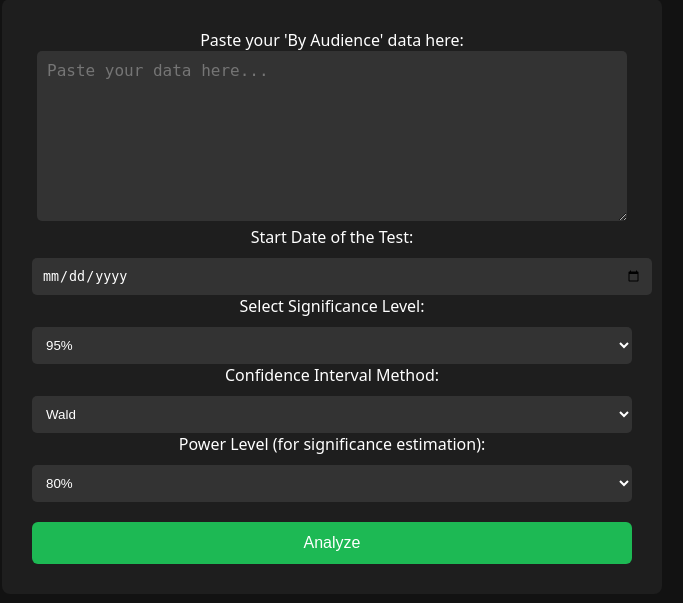
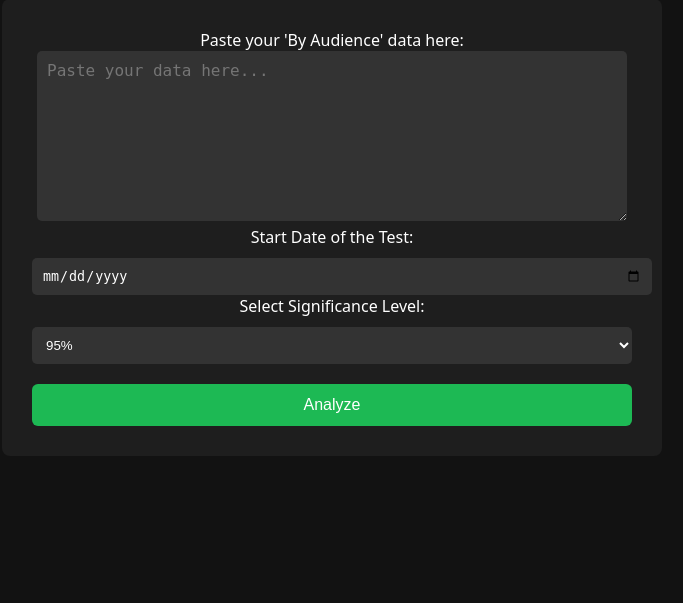
Before and after one commit to Massants/Vasta-Calculator-A-B-Test, a Flask app: page / in a window 1280 px wide. Shown: the part 122-725 px from the top of the page, without its empty margins (308-991 px from the left). Run offline with Flask 3, Linux system fonts and the light colour scheme.

Commit message:
Update index.html

```diff
--- a/templates/index.html
+++ b/templates/index.html
@@ -160,18 +160,7 @@
         <option value="0.05" selected>95%</option>
     </select>
 
-    <label for="ci_method">Confidence Interval Method:</label>
-    <select name="ci_method">
-        <option value="wald">Wald</option>
-        <option value="score">Score</option>
-    </select>
 
-    <label for="test_power">Power Level (for significance estimation):</label>
-    <select name="test_power">
-        <option value="0.8">80%</option>
-        <option value="0.85">85%</option>
-        <option value="0.9">90%</option>
-    </select>
 
     <button class="cta-button" type="submit">Analyze</button>
 </form>
```
